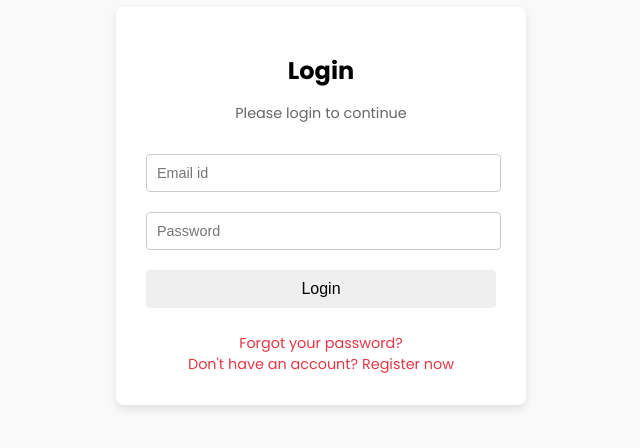
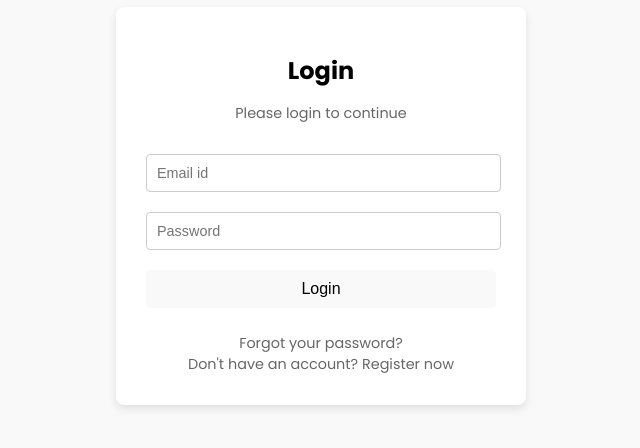
Before and after one commit to Devanandfarkade/CareerHorizon, a website: page public/login.html in a window 1280 px wide. Shown: the part 194-642 px from the top of the page, without its empty margins (319-959 px from the left). Drawn offline with Linux system fonts and the light colour scheme.

Commit message:
no change

```diff
--- a/public/css/login.css
+++ b/public/css/login.css
@@ -53,6 +53,7 @@ body {
   border: none;
   width: 100%;
   margin-top: 10px;
+  background-color: #f9f9f9;
   padding: 10px;
   border-radius: 4px;
   font-size: 1rem;
@@ -71,7 +72,7 @@ body {
 }
 
 .login-container .links a {
-  color: #e23744;
+  color: #666;
   text-decoration: none;
   margin: 0 5px;
 }
--- a/public/css/register.css
+++ b/public/css/register.css
@@ -3,7 +3,7 @@ body {
   font-family: "Poppins", serif;
   margin: 0;
   padding: 0;
-    background: whitesmoke;
+  /* background: whitesmoke; */
   font-weight: 400;
   font-style: normal;
   background-color: #f9f9f9;
@@ -11,11 +11,9 @@ body {
   align-items: center;
   justify-content: center;
   height: 100vh;
-
 }
-  .register{
+.register {
   font-size: 1.5rem;
-
 }
 
 .container {
@@ -33,7 +31,6 @@ body {
   font-size: 24px;
   margin-bottom: 10px;
   text-align: center;
-
 }
 
 .form-card p {
@@ -59,7 +56,6 @@ body {
   font-size: 14px;
   color: #666;
   margin-bottom: 5px;
-
 }
 
 input {
@@ -83,7 +79,6 @@ body {
 .btn {
   padding: 10px 15px;
   font-size: 16px;
-
   background-color: #f9f9f9;
   color: black;
   border: none;
@@ -104,11 +99,10 @@ body {
 .links a {
   text-decoration: none;
   font-size: 14px;
-    color: #e23744;
+  color: #666;
   transition: color 0.3s ease-in-out;
 }
 
 .links a:hover {
-    color: #e23744;
   text-decoration: underline;
 }
```
Lines whose indentation alone changed are shown as unchanged.
